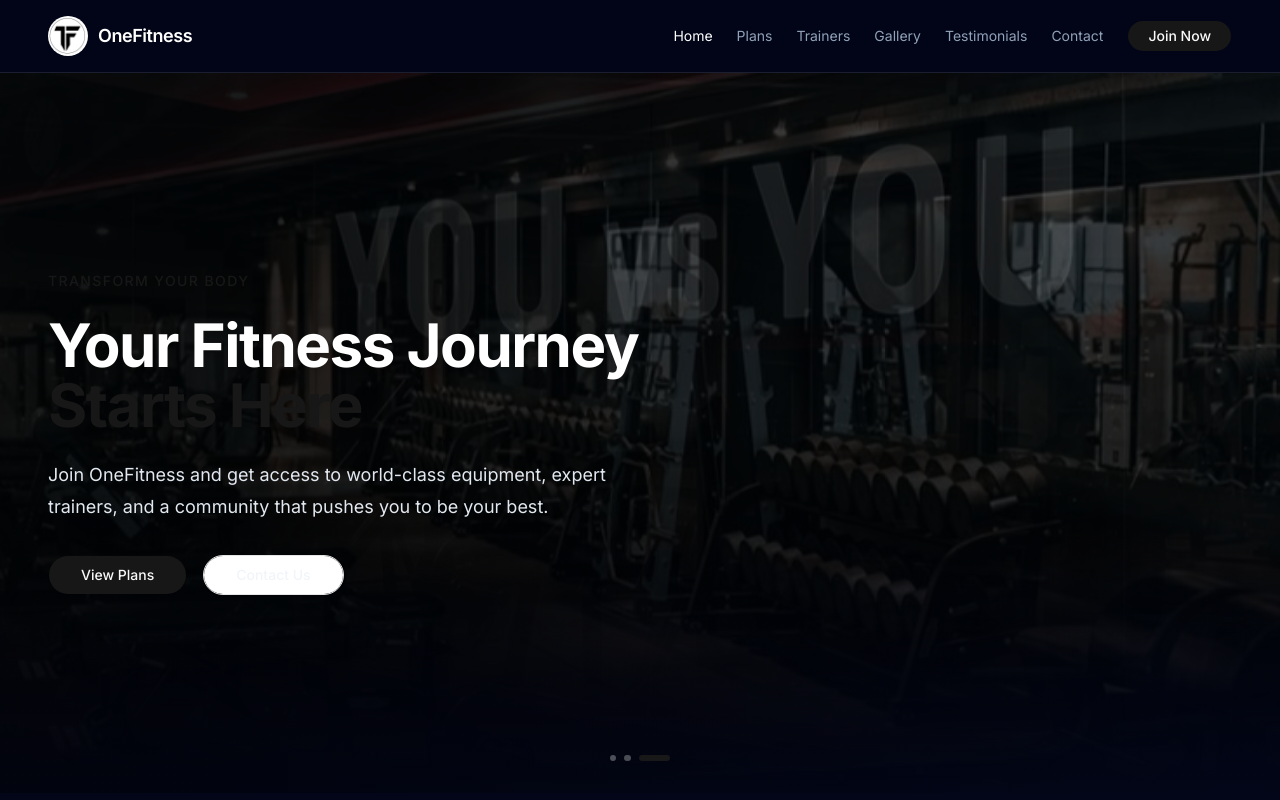
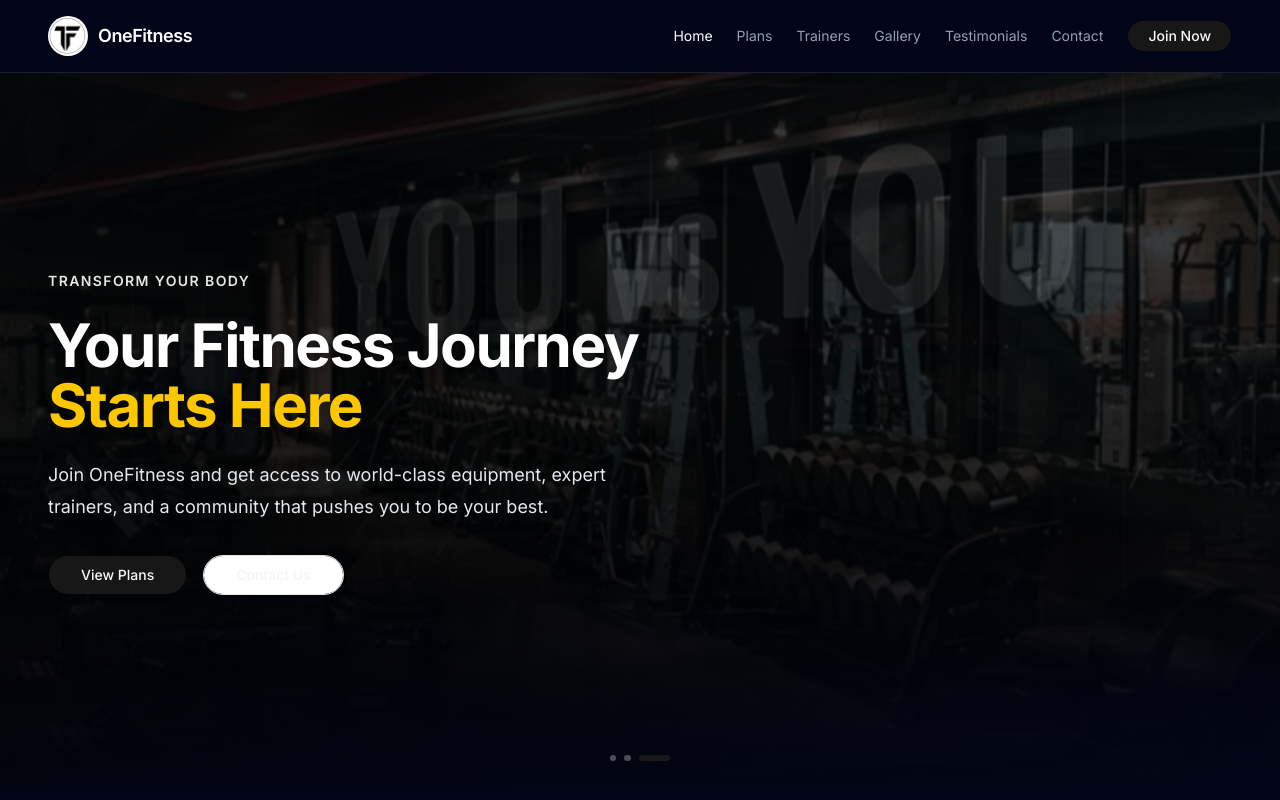
Before and after one commit to khasif18/onefitness, a Next.js app: page / in a window 1280 px wide. Shown: the top 800 px of the page. Built offline with nearby package versions, Linux system fonts and the light colour scheme.

Commit message:
fix: improve hero text contrast for readability

```diff
--- a/components/layout/Hero.tsx
+++ b/components/layout/Hero.tsx
@@ -96,13 +96,13 @@ export function Hero() {
       <div className="relative z-10 flex h-full items-center">
         <div className="mx-auto w-full max-w-7xl px-6 sm:px-8 lg:px-12">
           <div className="max-w-2xl space-y-4 sm:space-y-6">
-            <p className="text-xs font-medium uppercase tracking-widest text-primary sm:text-sm">
+            <p className="text-xs font-semibold uppercase tracking-widest text-white/90 sm:text-sm">
               Transform Your Body
             </p>
 
             <h1 className="text-3xl font-bold tracking-tight text-white drop-shadow-lg sm:text-5xl lg:text-6xl">
               Your Fitness Journey{" "}
-              <span className="text-primary">Starts Here</span>
+              <span className="text-yellow-400">Starts Here</span>
             </h1>
 
             <p className="max-w-xl text-base leading-7 text-slate-200 sm:text-lg sm:leading-8">
```
